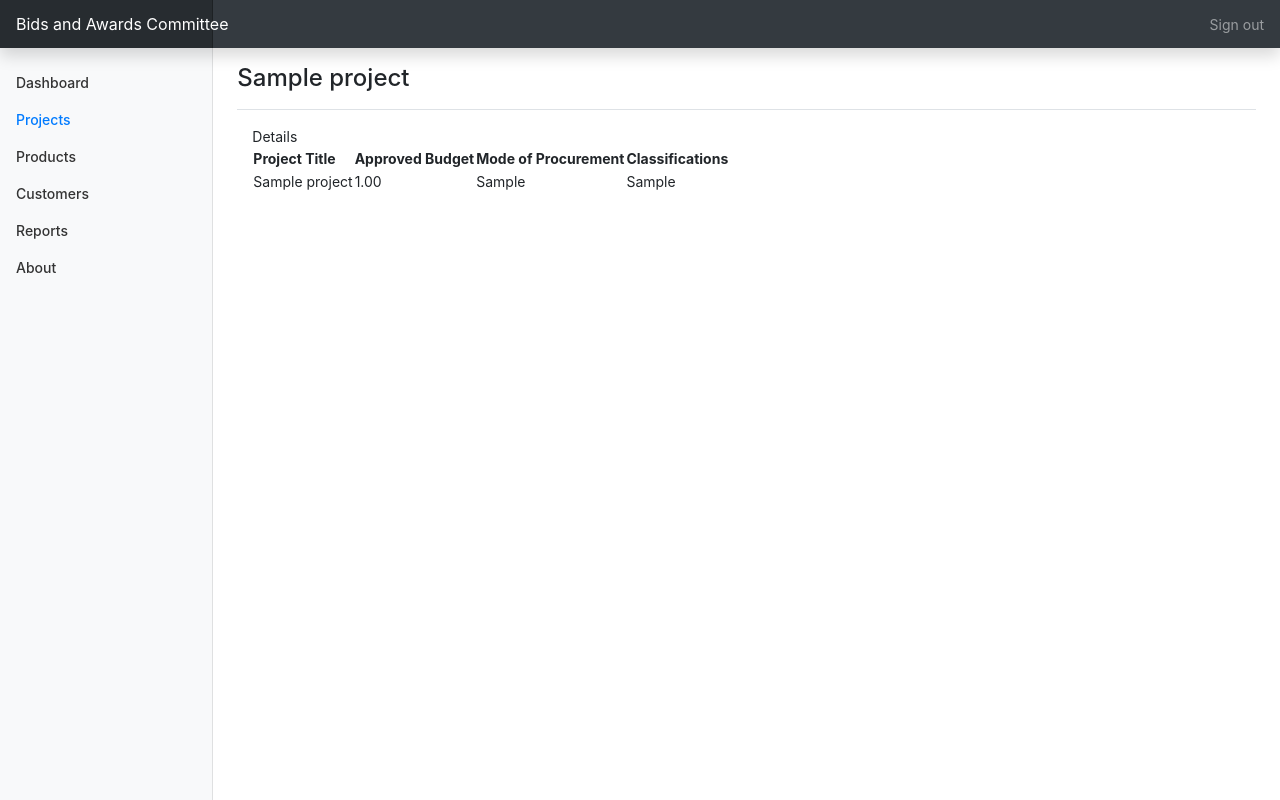
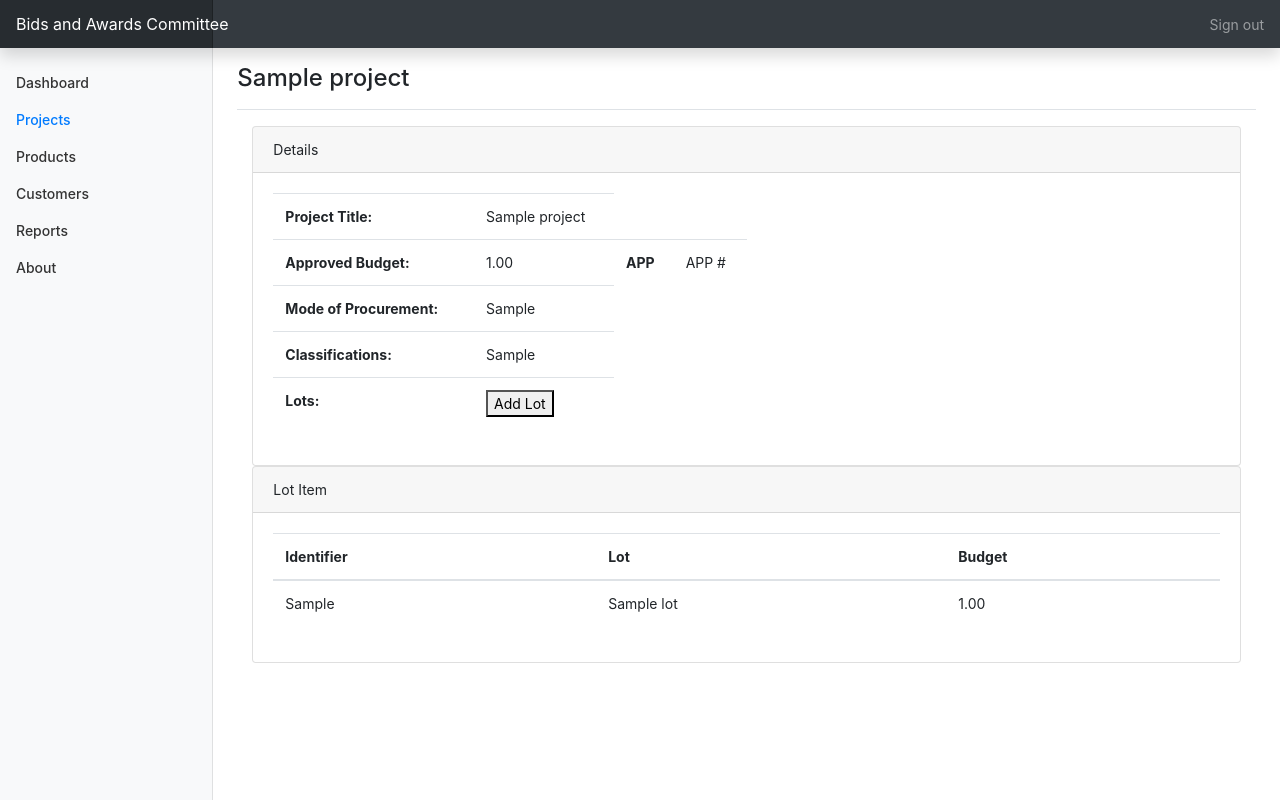
Before and after one commit to DontAndrew/sqltest, a Flask app: a page that uses sqltest/templates/projects/details.html in a window 1280 px wide. Run offline with Flask 2, Linux system fonts and the light colour scheme; tables that the repository leaves empty hold one stand-in row (values such as "Sample post"); some libraries are stand-ins or nearby versions.

Commit message:
additional modal form for lots

```diff
--- a/sqltest/templates/projects/details.html
+++ b/sqltest/templates/projects/details.html
@@ -4,25 +4,124 @@
 <h4>{{ detail.title }}</h4>
 {% endblock%}
 {% block content %}
+<div class="modal fate" id="addModal" tabindex="-1" role="dialog" aria-labelledby="addModalLabel" aria-hidden="true">
+    <div class="modal-dialog" role="document">
+        <div class="modal-content">
+            <div class="modal-header">
+                <h5 class="modal-title" id="addModalLabel">Add Lot Item</h5>
+                <button type="button" class="close" data-dismiss="modal" aria-label="Close">
+                    <span aria-hidden="true">&times;</span>
+                </button>
+            </div>
+            <div class="modal-body">
+                <form method="POST" , action="">
+                    {{ form_lot.hidden_tag() }}
+                    <fieldset>
+                        <!-- title -->
+                        <div class="form-group">
+                            {{ form_lot.title.label(class="col-form-label-sm col-form-label") }}
+                            <div>
+                                {% if form_lot.title.errors %}
+                                {{ form_lot.title(class="form-control form-control-sm is-invalid pd-") }}
+                                <div class="invalid-feedback">
+                                    {% for error in form_lot.title.errors %}
+                                    <span>{{ error }}</span>
+                                    {% endfor %}
+                                </div>
+                                {% else %}
+                                {{ form_lot.title(class="form-control form-control-sm") }}
+                                {% endif %}
+                            </div>
+                        </div>
+                        <!-- abc -->
+                        <div class="form-group">
+                            {{ form_lot.abc.label(class="col-form-label-sm col-form-label") }}
+                            <div>
+                                {% if form_lot.abc.errors %}
+                                {{ form_lot.abc(class="form-control form-control-sm is-invalid") }}
+                                <div class="invalid-feedback">
+                                    {% for error in form_lot.abc.errors %}
+                                    <span>{{ error }}</span>
+                                    {% endfor %}
+                                </div>
+                                {% else %}
+                                {{ form_lot.abc(class="form-control form-control-sm") }}
+                                {% endif %}
+                            </div>
+                        </div>
+                        <!-- submit button -->
+                        <div class="form-group">
+                            <div>
+                                {{ form_lot.submit(class="pd-0 btn btn-lg btn-primary btn-block")}}
+                            </div>
+                        </div>
+                    </fieldset>
+                </form>
+            </div>
+            <div class="modal-footer">
+                <button type="button" class="btn btn-secondary" data-dismiss="modal">Close</button>
+            </div>
+        </div>
+    </div>
+</div>
 <div class="container">
-    <div class="panel panel-default">
-        <div class="panel-heading">Details</div>
-        <div class="panel-body">
-            <table>
+    <div class="card">
+        <div class="card-header">Details</div>
+        <div class="card-body mb-0">
+            <table class="table col-6">
+                <tbody>
                     <tr>
-                    <th>Project Title</th>
-                    <th>Approved Budget</th>
-                    <th>Mode of Procurement</th>
-                    <th>Classifications</th>
+                        <th scope="col">Project Title:</th>
+                        <td>{{ detail.title }}</td>
                     </tr>
                     <tr>
-                    <td>{{ detail.title }}</td>
+                        <th scope="col">Approved Budget:</th>
                         <td>{{ detail.abc }}</td>
+                        <th scope="col">APP</th>
+                        <td>APP #</td>
+                    </tr>
+                    <tr>
+                        <th scope="col">Mode of Procurement:</th>
                         <td>{{ detail.mode }}</td>
+                    </tr>
+                    <tr>
+                        <th scope="col">Classifications:</th>
                         <td>{{ detail.cls }}</td>
                     </tr>
+                    <tr>
+                        <th scope="col">Lots:</th>
+                        <td><button type="button" data-toggle="modal" data-target="#addModal">Add Lot</button></td>
+                    </tr>
+                </tbody>
             </table>
         </div>
     </div>
 </div>
+{% if lots %}
+<div class="container">
+    <div class="card">
+        <div class="card-header">Lot Item</div>
+        <div class="card-body mb-0">
+            <table class="table">
+                <thead>
+                    <tr>
+                        <th>Identifier</th>
+                        <th>Lot</th>
+                        <th>Budget</th>
+                    </tr>
+                </thead>
+                <tbody>
+                    {% for lot in lots %}
+                    <tr>
+                        <td>{{ lot.lot_key }}</td>
+                        <td>{{ lot.lot_title }}</td>
+                        <td>{{ lot.abc }}</td>
+                    </tr>
+                    {% endfor %}
+                </tbody>
+            </table>
+        </div>
+    </div>
+</div>
+{% endif %}
 {% endblock %}
```
Lines whose indentation alone changed are shown as unchanged.
